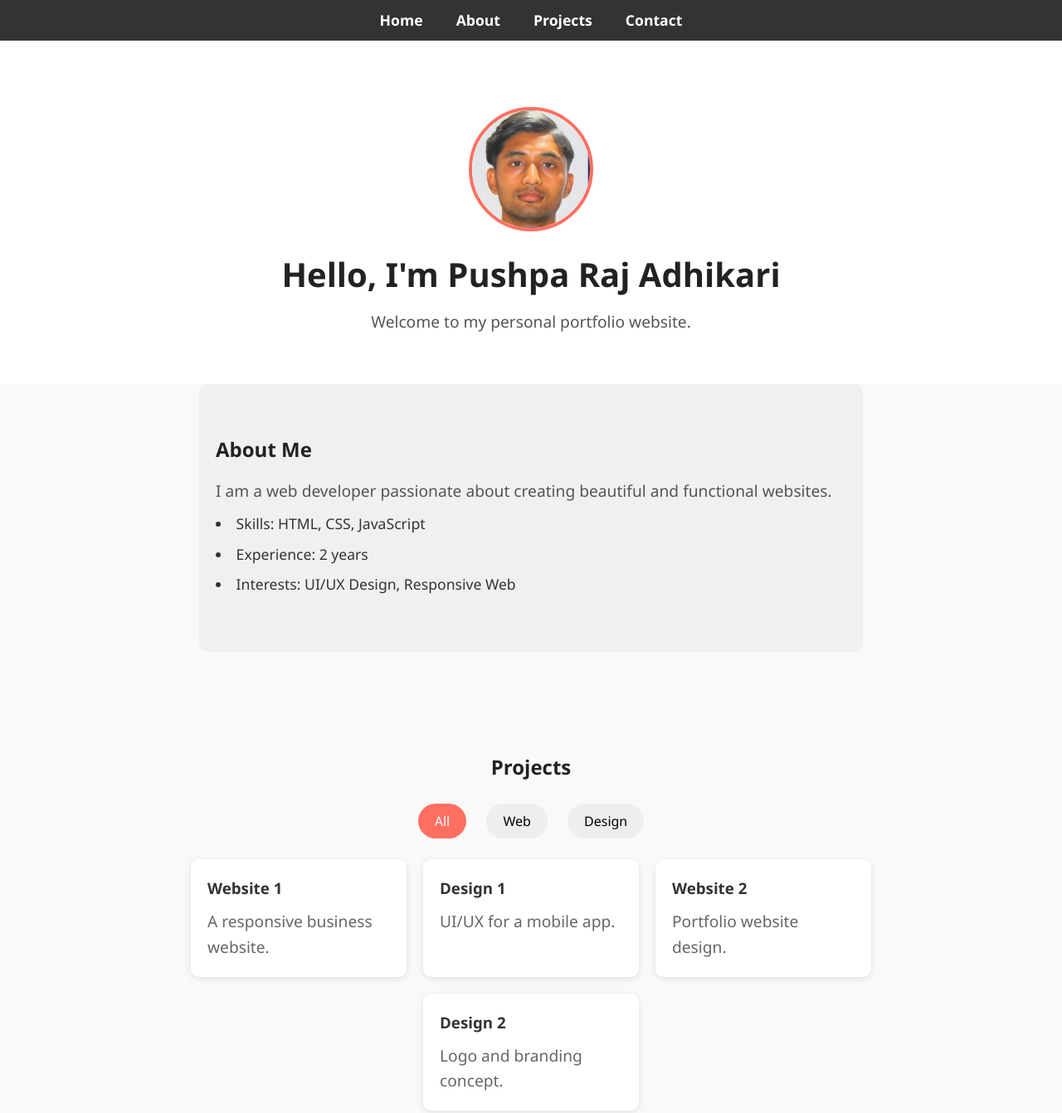
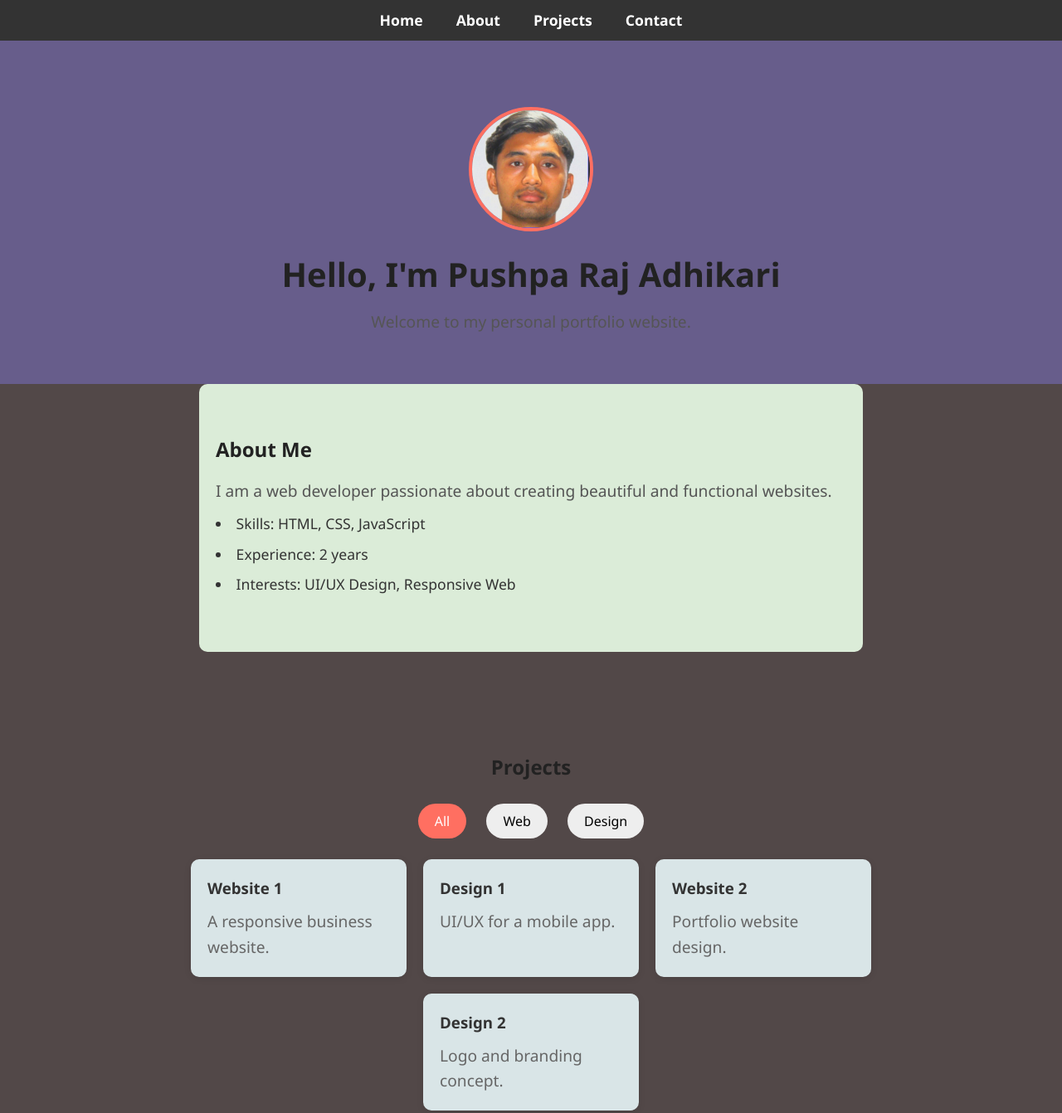
Before and after one commit to Suzanchhetri/portfolio-o-pushpa-raj-adhikari, a plain HTML site: page index.html in a window 1280 px wide. Shown: the top 1342 px of the page at 83% size. Drawn offline with Linux system fonts and the light colour scheme.

Commit message:
Update style.css

```diff
--- a/style.css
+++ b/style.css
@@ -8,7 +8,7 @@
 
 body {
     line-height: 1.6;
-    background-color: #f9f9f9;
+    background-color: #524848;
     color: #333;
 }
 
@@ -46,7 +46,7 @@ header {
 .home-section {
     text-align: center;
     padding: 80px 20px 60px 20px;
-    background-color: #fff;
+    background-color: #675d8b;
 }
 
 .profile-img {
@@ -74,7 +74,7 @@ p {
 
 /* About Section */
 .about-section {
-    background-color: #f0f0f0;
+    background-color: #dbecd8;
     padding: 60px 20px;
     max-width: 800px;
     margin: 0 auto 60px auto;
@@ -139,7 +139,7 @@ p {
 }
 
 .project-card {
-    background: white;
+    background: rgb(217, 229, 231);
     padding: 20px;
     width: 260px;
     border-radius: 10px;
@@ -199,7 +199,7 @@ button[type="submit"] {
     border: none;
     padding: 12px;
     font-size: 1.2rem;
-    color: white;
+    color: rgb(114, 96, 163);
     border-radius: 25px;
     cursor: pointer;
     transition: background-color 0.3s ease;
```
